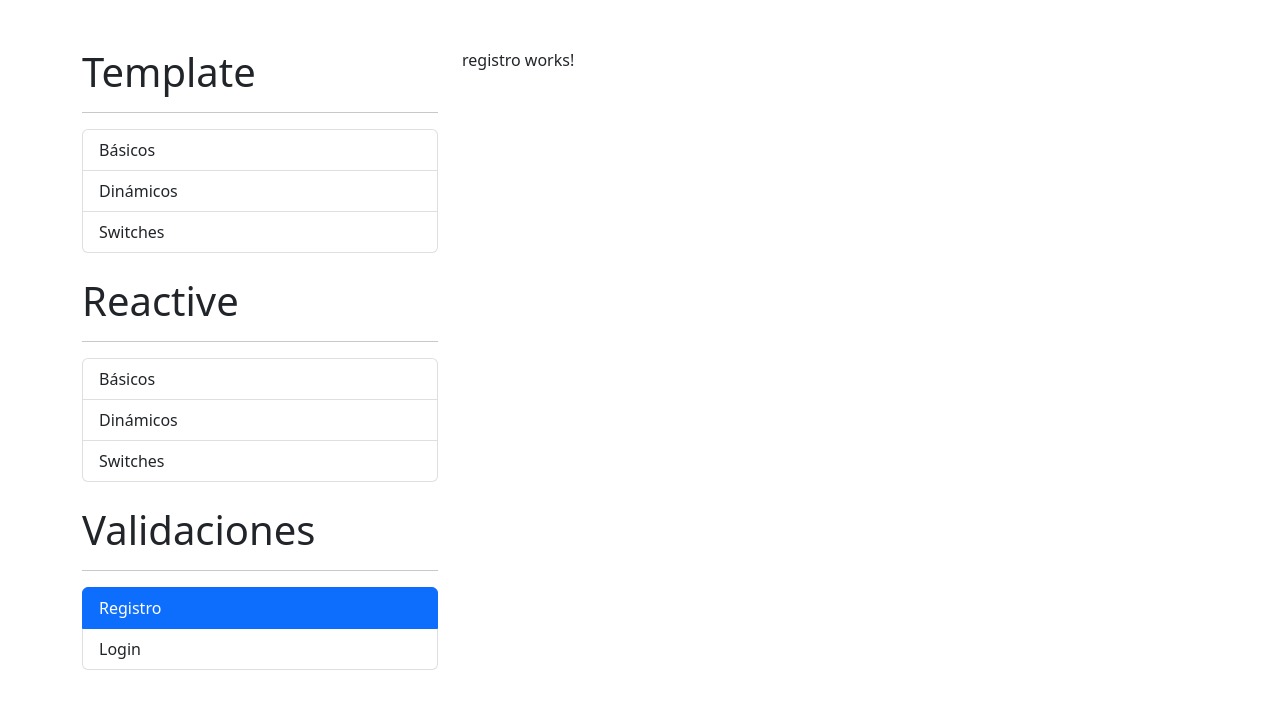
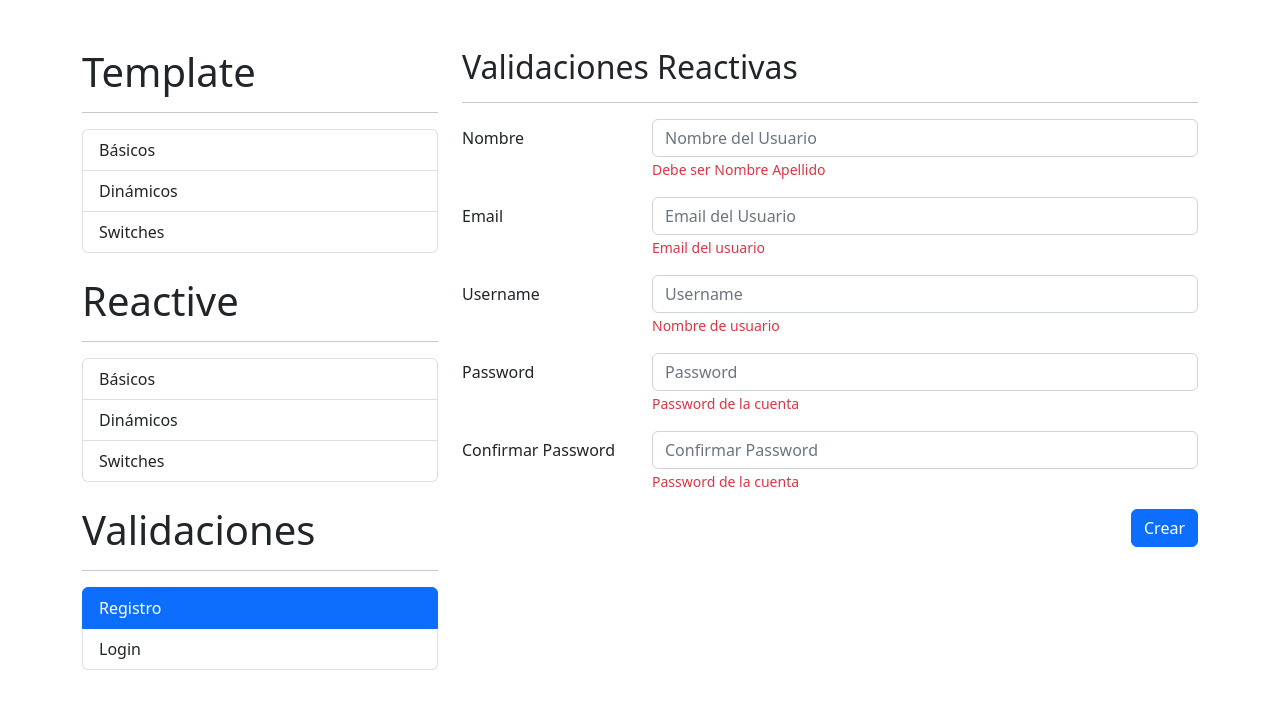
Before and after one commit to adanga89/angular-forms, an Angular app: page /template/basicos in a window 1280 px wide. Both pictures are taken after a click on the item "Registro". Shown: the top 708 px of the page. Built offline with nearby package versions, Linux system fonts and the light colour scheme.

Commit message:
Creacion del Formulario Registro

```diff
--- a/src/app/auth/registro/registro.component.html
+++ b/src/app/auth/registro/registro.component.html
@@ -1 +1,71 @@
-<p>registro works!</p>
+<h2>Validaciones Reactivas</h2>
+<hr>
+
+<div class="row">
+    <div class="col">
+        <form autocomplete="off">
+            <!-- Nombre -->
+            <div class="row mb-3">
+                <label class="col-sm-3 col-form-label">Nombre</label>
+                <div class="col-sm-9">
+                    <input type="text"
+                        class="form-control"
+                        placeholder="Nombre del Usuario">
+                    <span class="form-text text-danger">Debe ser Nombre Apellido</span>
+                </div>
+            </div>
+
+            <!-- Email -->
+            <div class="row mb-3">
+                <label class="col-sm-3 col-form-label">Email</label>
+                <div class="col-sm-9">
+                    <input type="email"
+                        class="form-control"
+                        placeholder="Email del Usuario">
+                    <span class="form-text text-danger">Email del usuario</span>
+                </div>
+            </div>
+
+            <!-- Username -->
+            <div class="row mb-3">
+                <label class="col-sm-3 col-form-label">Username</label>
+                <div class="col-sm-9">
+                    <input type="text"
+                        class="form-control"
+                        placeholder="Username">
+                    <span class="form-text text-danger">Nombre de usuario</span>
+                </div>
+            </div>
+
+            <!-- Password -->
+            <div class="row mb-3">
+                <label class="col-sm-3 col-form-label">Password</label>
+                <div class="col-sm-9">
+                    <input type="password"
+                        class="form-control"
+                        placeholder="Password">
+                    <span class="form-text text-danger">Password de la cuenta</span>
+                </div>
+            </div>
+
+            <!-- Password -->
+            <div class="row mb-3">
+                <label class="col-sm-3 col-form-label">Confirmar Password</label>
+                <div class="col-sm-9">
+                    <input type="password"
+                        class="form-control"
+                        placeholder="Confirmar Password">
+                    <span class="form-text text-danger">Password de la cuenta</span>
+                </div>
+            </div>
+
+            <div class="row">
+                <div class="col">
+                    <button class="btn btn-primary float-end">
+                        Crear
+                    </button>
+                </div>
+            </div>
+        </form>
+    </div>
+</div>
```
